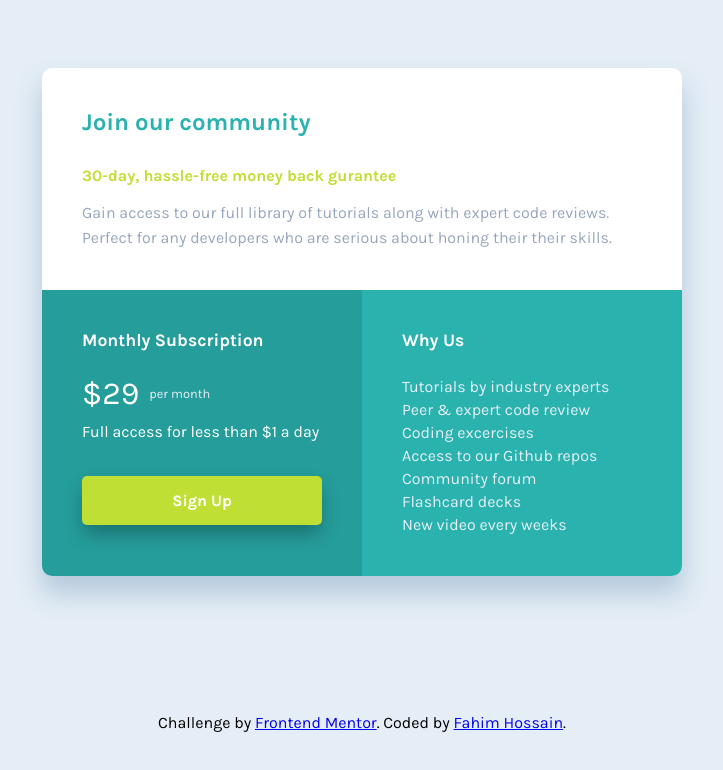
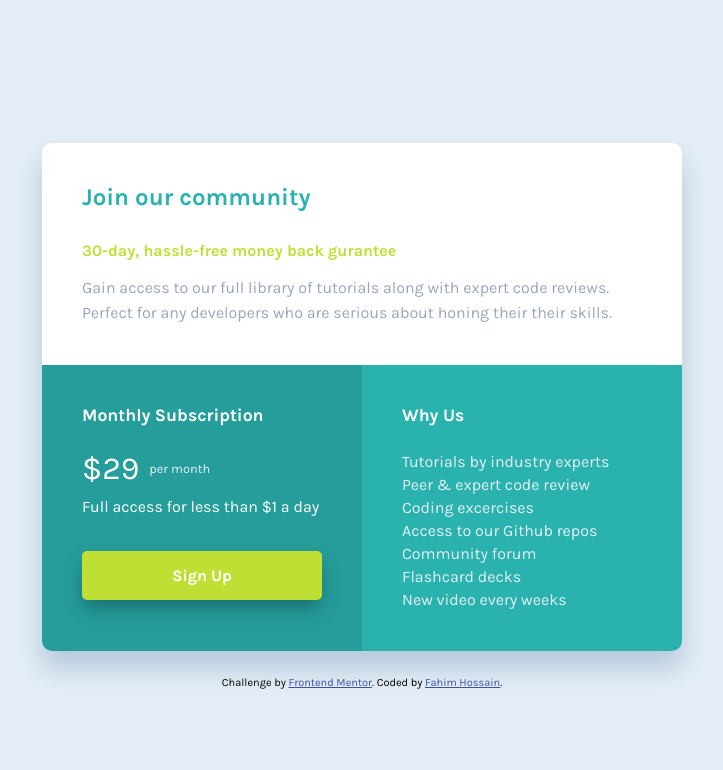
Before and after one commit to Mr-NotSoCreative/single-price-grid-component, a plain HTML site: page index.html in a window 1280 px wide. Shown: the whole page, without its empty margins (278-1001 px from the left). Drawn offline with Linux system fonts and the light colour scheme.

Commit message:
Update style.css

```diff
--- a/style.css
+++ b/style.css
@@ -20,6 +20,7 @@ body {
   min-height: 100vh;
   display: grid;
   place-items: center;
+  place-content: center;
 }
 ul {
   line-height: 23px;
@@ -37,7 +38,7 @@ li {
   box-shadow: 0px 17px 27px 1px rgba(41, 95, 142, 0.25);
   -webkit-box-shadow: 0px 17px 27px 1px rgba(41, 95, 142, 0.25);
   -moz-box-shadow: 0px 17px 27px 1px rgba(41, 95, 142, 0.25);
-  margin: 0 1.5rem;
+  margin: 2rem 1.5rem 0 1.5rem;
 }
 .card {
   padding: 40px;
@@ -77,11 +78,11 @@ header h2 {
   display: flex;
   align-items: center;
   margin-bottom: 10px;
+  gap: 10px;
 }
 .lightgray {
   font-size: 0.8rem;
   display: block;
-  margin-left: 10px;
   color: var(--Light-Gray);
 }
 .card2 {
@@ -105,6 +106,14 @@ header h2 {
 .btn:hover {
   background-color: tomato;
 }
+.attribution {
+  margin-top: 25px;
+  font-size: 11px;
+  text-align: center;
+}
+.attribution a {
+  color: hsl(228, 45%, 44%);
+}
 @media screen and (max-width: 687px) {
   .container {
     margin: 5rem 1.5rem;
```
